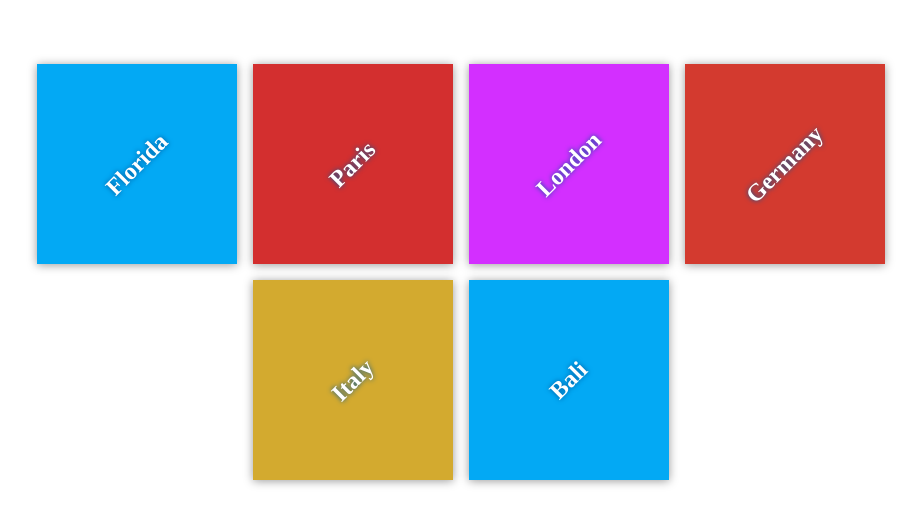
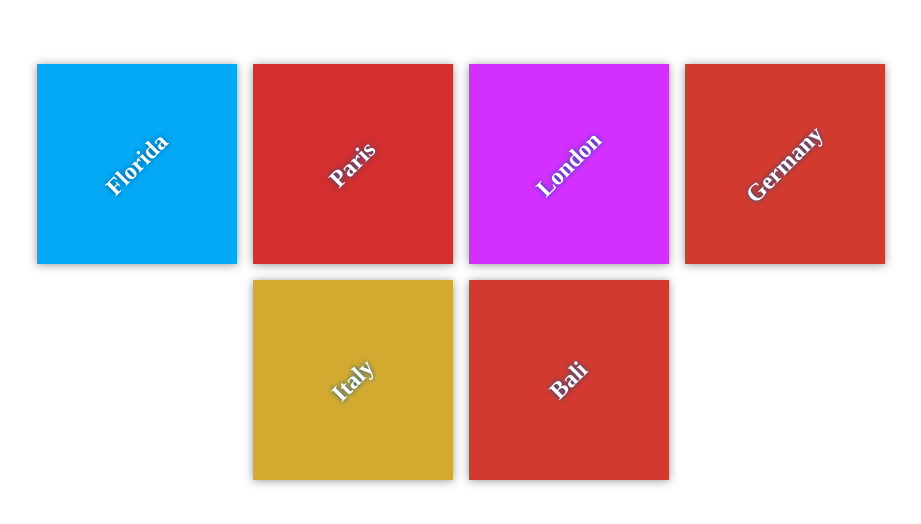
Before and after one commit to Ananya-Gore/my-travel-plans, a plain HTML site: page index.html in a window 1280 px wide. Shown: the part 128-652 px from the top of the page, without its empty margins (179-1100 px from the left). Drawn offline with Linux system fonts and the light colour scheme.

Commit message:
Modified css file for dest. bali

```diff
--- a/css/app.css
+++ b/css/app.css
@@ -70,3 +70,7 @@ h2 {
 #italy {
     background-color: #d3aa2f;
 }
+
+#bali {
+    background-color: #d23a2f;
+}
```
